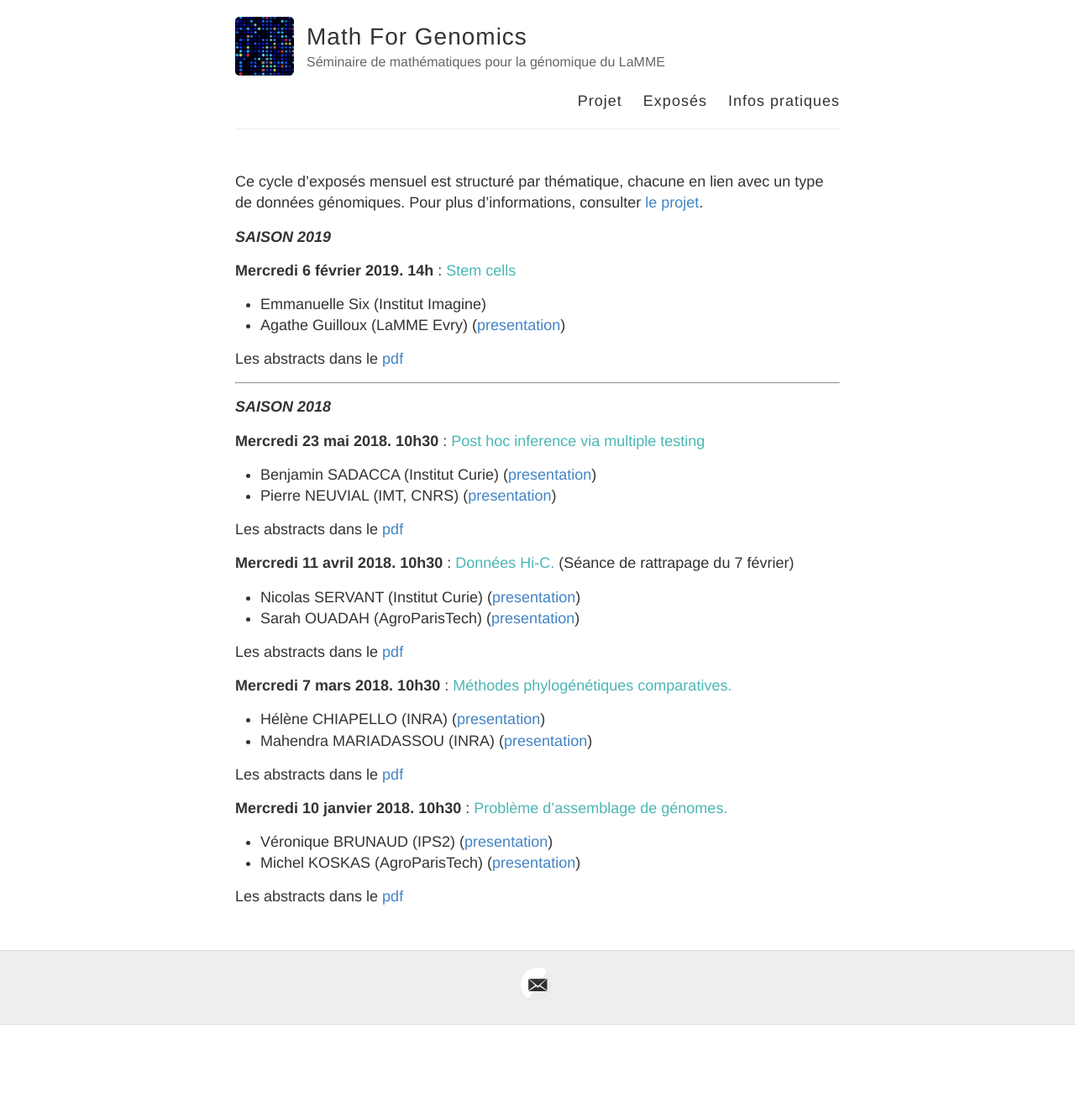
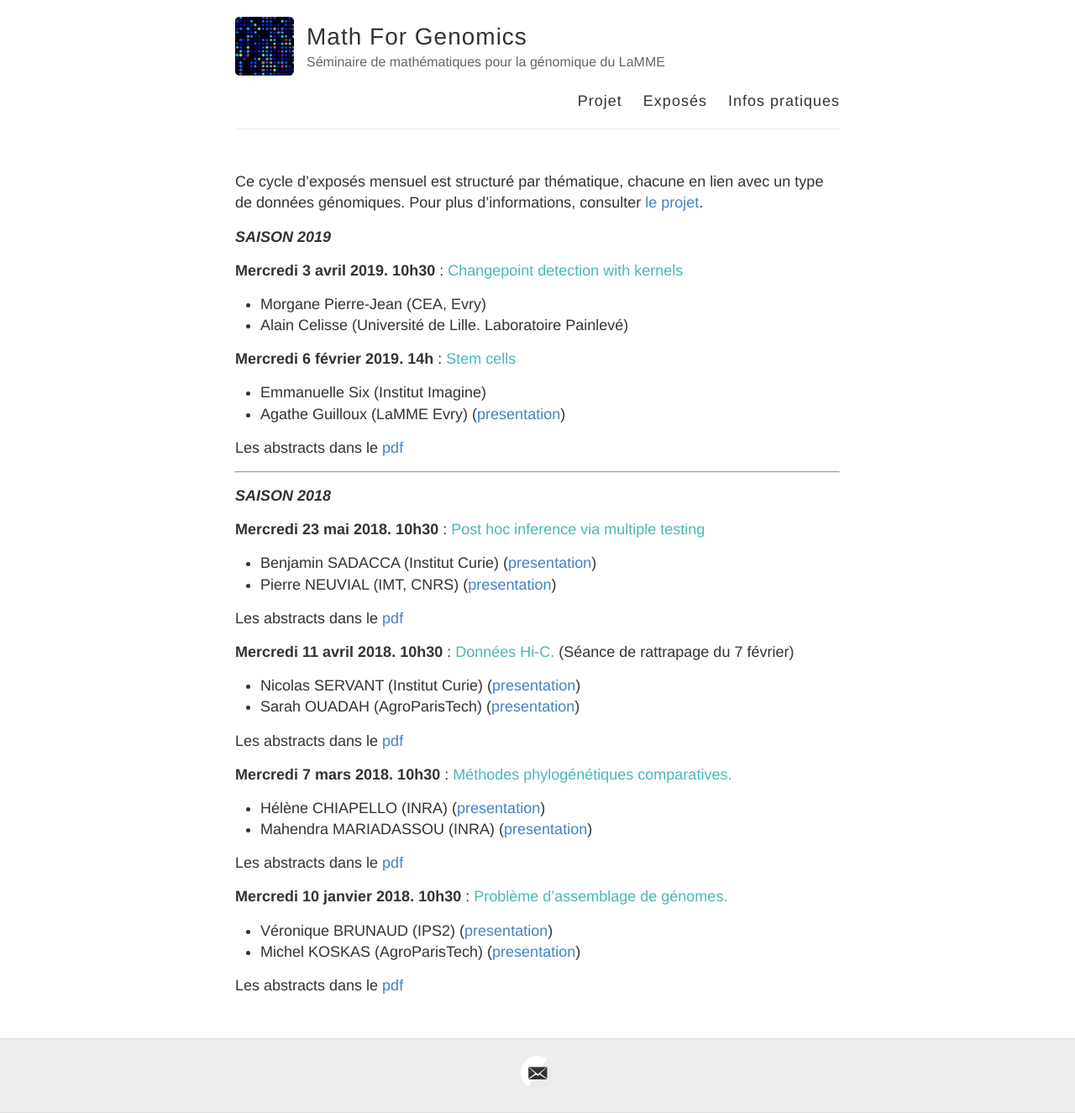
Before and after one commit to MathForGenomics/MathForGenomics.github.io, a Jekyll site: the page built from exposes.md, in a window 1280 px wide. Shown: the whole page at 84% size. Built offline with Jekyll 4.4.1, drawn with Linux system fonts in a browser that asks for light colours; before the commit the page ends 1220 px from its top, so only the background shows below that.

Commit message:
Update exposes.md

```diff
--- a/exposes.md
+++ b/exposes.md
@@ -7,6 +7,11 @@ permalink: /exposes/
 Ce cycle d’exposés mensuel est structuré par thématique, chacune en lien avec un type de données génomiques. Pour plus d'informations, consulter [le projet](projet.md).
 
 ***SAISON 2019***
+
+**Mercredi 3 avril 2019. 10h30** : <span style="color:rgb(75, 182, 180)">Changepoint detection with kernels</span>
+- Morgane Pierre-Jean (CEA, Evry)
+- Alain Celisse (Université de Lille. Laboratoire Painlevé)
+
 
 **Mercredi 6 février 2019. 14h** : <span style="color:rgb(75, 182, 180)">Stem cells</span>
 - Emmanuelle Six (Institut Imagine)
```
